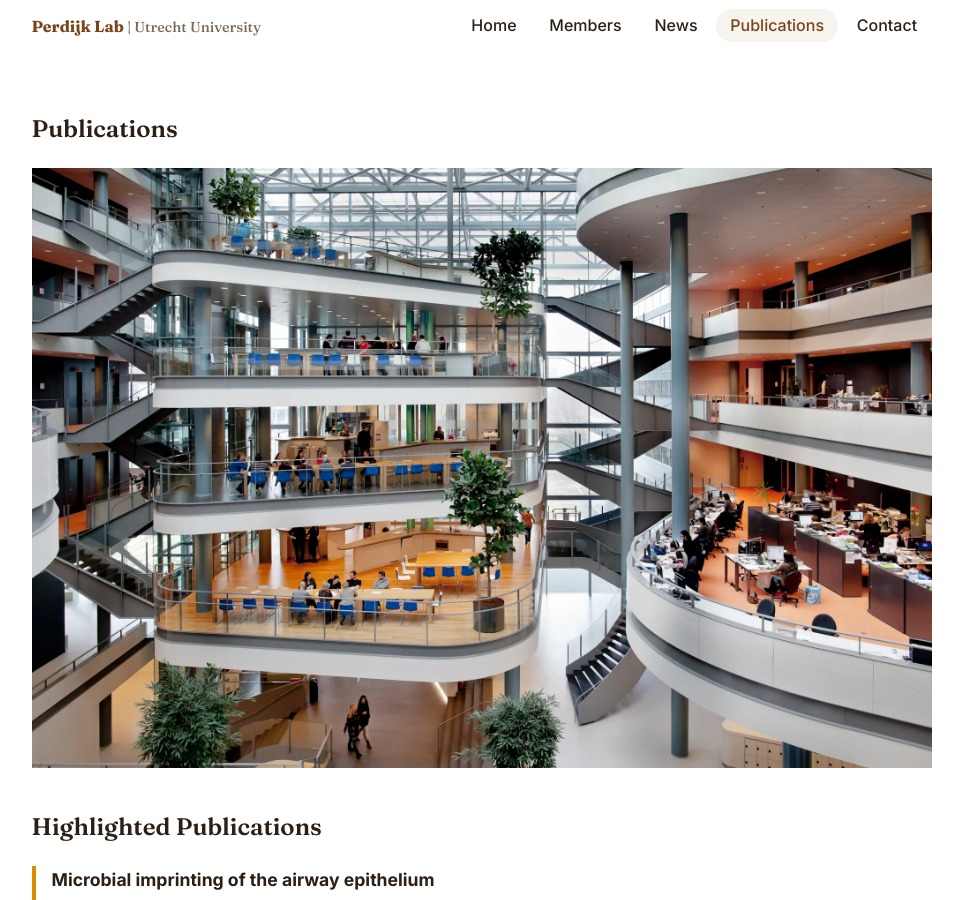
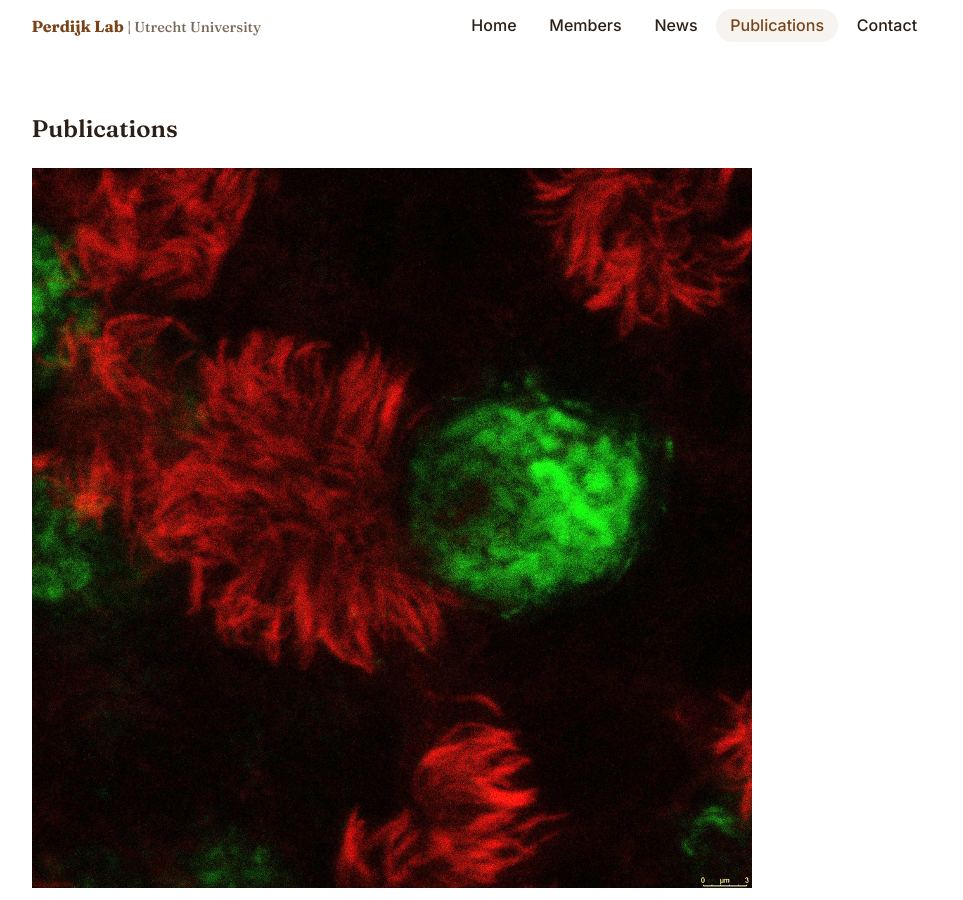
Before and after one commit to PerdijkLab/perdijklab.github.io, a Jekyll site: the page built from publications/index.md, in a window 1280 px wide and 900 px high. Shown: the whole window, without its empty margins (151-1114 px from the left). Built offline with Jekyll 4.4.1, drawn with Linux system fonts in a browser that asks for light colours.

Commit message:
Image changed publication tab

```diff
--- a/publications/index.md
+++ b/publications/index.md
@@ -4,7 +4,7 @@ title: Publications
 permalink: /publications/
 ---
 
-![Perdijk Lab Publications Photo]({{ '/assets/images/ddw.webp' | relative_url }})
+![Perdijk Lab Publications Photo]({{ '/assets/images/BNEC cultures.png' | relative_url }})
 {: .page-banner }
 
 <h2>Highlighted Publications</h2>
```
